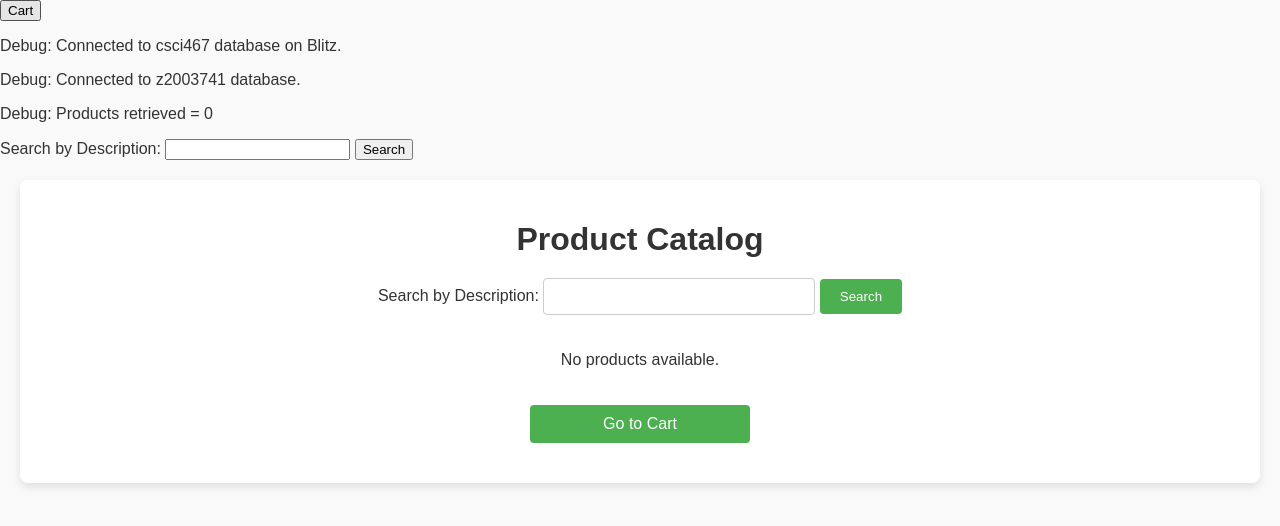
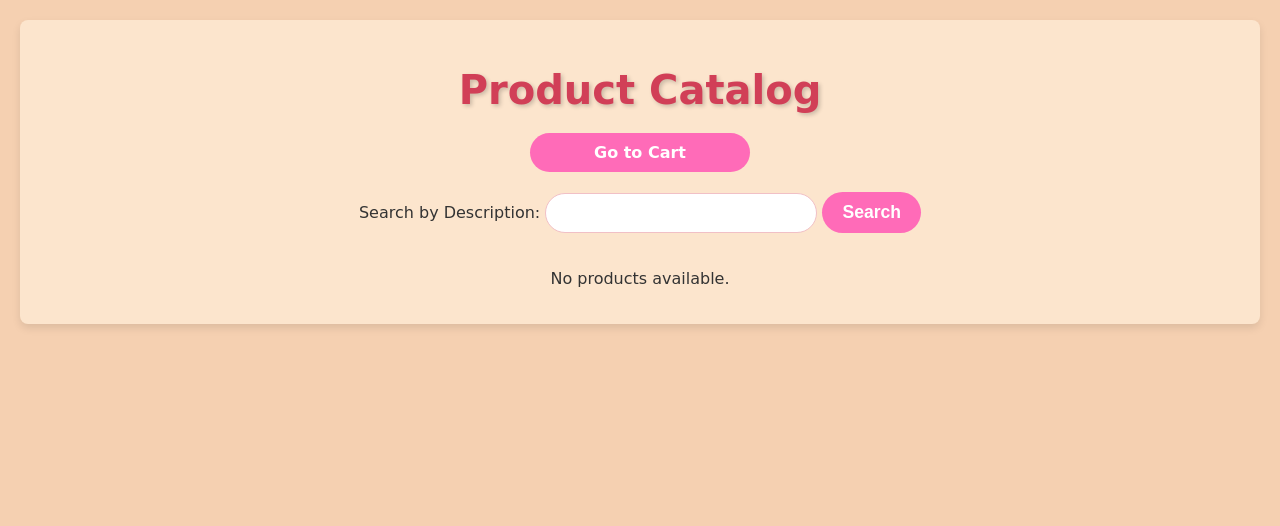
Before and after one commit to KaiJorellDanan/467, a PHP site: page /CustomerSystem.php in a window 1280 px wide. Shown: the top 526 px of the page. Run offline with PHP 8.4, Linux system fonts and the light colour scheme; the visitor is signed in with stand-in values (Sample User, id 1); data that the repository does not hold is empty.

Commit message:
Update CustomerSystem.php

```diff
--- a/CustomerSystem.php
+++ b/CustomerSystem.php
@@ -1,19 +1,18 @@
 <!DOCTYPE html>
 <html lang="en">
-<button onclick="window.location.href='https://students.cs.niu.edu/~z2003741/476/Cart.php';">Cart</button>
-
 <head>
     <meta charset="UTF-8">
     <meta name="viewport" content="width=device-width, initial-scale=1.0">
     <title>Product Catalog</title>
     <style>
         body {
-            font-family: Arial, sans-serif;
+    font-family: 'Comic Sans MS', cursive, sans-serif;
     margin: 0;
     padding: 0;
-            background-color: #f9f9f9;
+    background-color: #f5d0b1; /* Light peachy pink */
     color: #333;
 }
+
 .container {
     max-width: 1200px;
     margin: 20px auto;
@@ -21,130 +20,159 @@
     background: #fff;
     border-radius: 8px;
     box-shadow: 0 4px 8px rgba(0, 0, 0, 0.1);
+    background-color: #fce5cd; /* Soft pastel yellow */
 }
-        h1, h3 {
+
+h1 {
     text-align: center;
     margin-bottom: 20px;
+    font-size: 2.5em;
+    color: #d13f57; /* Kitty's iconic pink */
+    text-shadow: 2px 2px 4px rgba(0, 0, 0, 0.2);
 }
+
 .search-form {
     text-align: center;
     margin-bottom: 20px;
 }
+
 .search-form input[type="text"] {
     width: 250px;
     padding: 10px;
-            border: 1px solid #ccc;
-            border-radius: 4px;
+    border: 1px solid #f1c0c6; /* Light pink */
+    border-radius: 20px;
+    background-color: #fff;
+    font-size: 1em;
 }
+
 .search-form button {
     padding: 10px 20px;
     border: none;
-            background: #4CAF50;
+    background: #ff6bb8; /* Kitty's pink */
     color: white;
-            border-radius: 4px;
+    border-radius: 25px;
     cursor: pointer;
+    font-size: 1.1em;
+    font-weight: bold;
 }
+
 .search-form button:hover {
-            background: #45a049;
+    background: #ff4f9e; /* Darker pink */
 }
+
 .catalog {
     display: flex;
     flex-wrap: wrap;
     gap: 20px;
     justify-content: center;
 }
+
 .product {
     width: 300px;
-            background: #f5f5f5;
-            border: 1px solid #ccc;
-            border-radius: 8px;
+    background: #fff;
+    border: 1px solid #ffb3c6; /* Light pink border */
+    border-radius: 12px;
     overflow: hidden;
     box-shadow: 0 2px 4px rgba(0, 0, 0, 0.1);
+    background-color: #fff9fb; /* Soft pink background */
 }
+
 .product img {
     width: 100%;
     height: 200px;
     object-fit: cover;
+    border-bottom: 4px solid #ff6bb8; /* Pink border at the bottom of the image */
 }
+
 .product h3 {
     margin: 10px;
-            font-size: 1.2em;
+    font-size: 1.4em;
+    color: #d13f57; /* Kitty's pink */
+    text-align: center;
 }
+
 .product p {
     margin: 10px;
-            font-size: 0.9em;
+    font-size: 1em;
+    color: #5d3f3f; /* Dark brown text for readability */
 }
+
 .product strong {
     font-weight: bold;
+    color: #d13f57; /* Matching the Hello Kitty theme */
 }
+
 .product form {
     margin: 10px;
     display: flex;
     align-items: center;
     justify-content: space-between;
 }
+
 .product form input[type="number"] {
     width: 60px;
     padding: 5px;
-            border: 1px solid #ccc;
+    border: 1px solid #f1c0c6;
     border-radius: 4px;
+    background-color: #fff;
 }
+
 .product form button {
     padding: 8px 15px;
     border: none;
-            background: #007BFF;
+    background: #ff6bb8; /* Pink button */
     color: white;
-            border-radius: 4px;
+    border-radius: 25px;
     cursor: pointer;
+    font-weight: bold;
 }
+
 .product form button:hover {
-            background: #0056b3;
+    background: #ff4f9e; /* Darker pink on hover */
 }
+
 .cart-button {
     display: block;
     width: 200px;
     margin: 20px auto;
     padding: 10px;
     text-align: center;
-            background: #4CAF50;
+    background: #ff6bb8; /* Pink button */
     color: white;
     border: none;
-            border-radius: 4px;
+    border-radius: 25px;
     cursor: pointer;
+    font-weight: bold;
     text-decoration: none;
 }
+
 .cart-button:hover {
-            background: #45a049;
+    background: #ff4f9e; /* Darker pink on hover */
 }
+
     </style>
-</head><?php
-// Database connection for Blitz
+</head>
+
+<body>
+    <?php
+    // Database connections
     $username = "student";
     $password = "student";
-
-try {
-    // Connect to Blitz database for 'parts'
     $dsn = "mysql:host=blitz.cs.niu.edu;port=3306;dbname=csci467";
     $pdo = new PDO($dsn, $username, $password);
     $pdo->setAttribute(PDO::ATTR_ERRMODE, PDO::ERRMODE_EXCEPTION);
 
-    // Debugging output
-    echo "<p>Debug: Connected to csci467 database on Blitz.</p>";
-
-    // Connect to 'z2003741' database for inventory and cart
+    // Second database for inventory and cart
     $username2 = "z2003741";
     $password2 = "2003Jan28";
     $dsn2 = "mysql:host=courses;dbname=z2003741";
     $pdo2 = new PDO($dsn2, $username2, $password2);
     $pdo2->setAttribute(PDO::ATTR_ERRMODE, PDO::ERRMODE_EXCEPTION);
 
-    echo "<p>Debug: Connected to z2003741 database.</p>";
-
     session_start();
     $customer_id = $_SESSION['customer_id'] ?? null;
 
     if (!$customer_id) {
-        // If customer_id doesn't exist in the session, handle the case
         echo "<p>Error: Customer ID is missing. Please log in.</p>";
         exit;
     }
@@ -166,27 +194,20 @@ try {
         echo "<p>Added $customerQuantity of Item ID: $itemId ($weight lbs) to your cart.</p>";
         echo "<p>Total Weight of Items = $totalWeight</p>";
 
-        // Disable foreign key checks to avoid foreign key constraint issues
+        // Insert into cart, handling duplicates
         $pdo2->exec("SET foreign_key_checks = 0");
-
-        // Insert into cart in 'z2003741' database
         $stmt = $pdo2->prepare("INSERT INTO Cart (customer_id, item_id, customerq, qweight)
             VALUES (:customer_id, :item_id, :customerq, :qweight)
-            ON DUPLICATE KEY UPDATE
-            customerq = customerq + :customerq,
-            qweight = qweight + :qweight");
-
+            ON DUPLICATE KEY UPDATE customerq = customerq + :customerq, qweight = qweight + :qweight");
         $stmt->bindParam(':customer_id', $customer_id, PDO::PARAM_INT);
         $stmt->bindParam(':item_id', $itemId, PDO::PARAM_INT);
         $stmt->bindParam(':customerq', $customerQuantity, PDO::PARAM_INT);
         $stmt->bindParam(':qweight', $totalWeight, PDO::PARAM_STR);
         $stmt->execute();
-
-        // Re-enable foreign key checks after insertion
         $pdo2->exec("SET foreign_key_checks = 1");
     }
 
-        // Search query for 'parts' table in Blitz
+    // Search products
     $searchTerm = $_GET['search'] ?? '';
     $sql = "SELECT * FROM parts";
     if ($searchTerm) {
@@ -198,27 +219,12 @@ try {
     }
     $stmt->execute();
     $products = $stmt->fetchAll(PDO::FETCH_ASSOC);
-
-    echo "<p>Debug: Products retrieved = " . count($products) . "</p>";
-
-
-}catch (PDOException $e) {
-    echo "<p>Connection to database failed: " . htmlspecialchars($e->getMessage()) . "</p>";
-    exit;
-}
     ?>
-
-
-    <!-- Search Form -->
-    <form method="get" action="">
-        <label for="search">Search by Description:</label>
-        <input type="text" id="search" name="search" value="<?php echo htmlspecialchars($searchTerm); ?>">
-        <button type="submit">Search</button>
-    </form>
 
     <div class="container">
         <h1>Product Catalog</h1>
-
+        <!-- Cart Button -->
+            <a class="cart-button" href="Cart.php">Go to Cart</a>
         <!-- Search Form -->
         <div class="search-form">
             <form method="get" action="">
@@ -258,8 +264,7 @@ try {
             <?php endif; ?>
         </div>
 
-    <!-- Cart Button -->
-    <a class="cart-button" href="cart.php">Go to Cart</a>
+
     </div>
 </body>
 </html>
```
Lines whose indentation alone changed are shown as unchanged.
